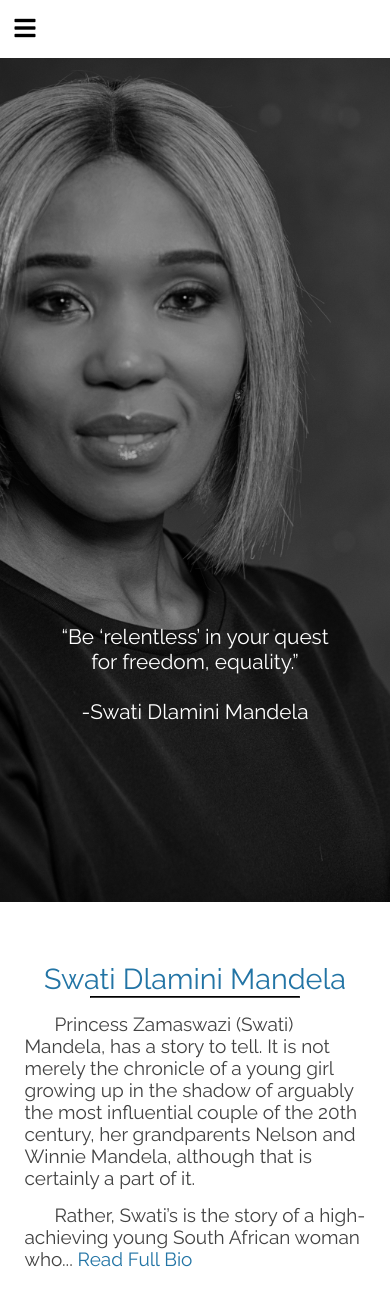
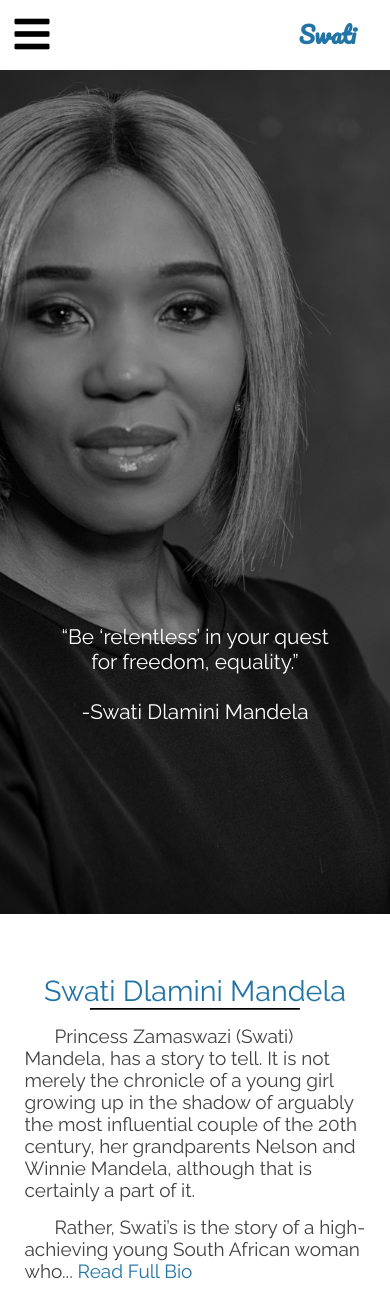
Before and after one commit to chadthomasii/Swati-Mandela-Website-2, a PHP site: page /index.php in a window 390 px wide. Shown: the top 1300 px of the page. Run offline with PHP 8.4, Linux system fonts and the light colour scheme; some libraries are stand-ins or nearby versions.

Commit message:
Fixed Navigation, now works completely.

```diff
--- a/nav.php
+++ b/nav.php
@@ -7,13 +7,47 @@ nav
 
 }
 
+
+
 ul {
-      margin: 0;
+    margin: 0 auto;
     padding: 0;
     list-style-type: none;
     background: #fff;
     position: relative;
+    max-width: 1200px;
+}
 
+
+.main-menu::after
+{
+  content: "";
+  clear: both;
+  display: table;
+}
+
+.main-menu > li
+{
+    float: right;
+}
+
+
+.main-menu > li:nth-child(2)
+{
+    margin-right: 15px;
+}
+
+ul section
+{
+    color: var(--main-color);
+    display: inline-block;
+    margin-left: 15px;
+}
+
+ul section h1
+{
+    font-family: "Pacifico";
+    font-size: 28px;
 }
 
 ul li {
@@ -63,15 +97,52 @@ nav div {
       display: none;
 }
 
-@media(max-width: 768px) {
+@media(max-width: 768px)
+{
     nav div {
         display: block;
+    }
+
+    nav div::after
+    {
+    content: "";
+    clear: both;
+    display: table;
+    }
+
+    nav div i
+    {
+        font-size: 40px;
+    }
+
+    nav div h1
+    {
+        float: right;
+        color: var(--main-color);
+        font-family: "Pacifico";
+        font-size: 23px;
+        margin-right: 20px;
     }
 
     ul {
         display: none;
         position: static;
         background: #fff;
+    }
+
+    ul section
+    {
+        display: none;
+    }
+
+    .main-menu > li
+    {
+        float: none;
+    }
+
+    .main-menu > li:nth-child(2)
+    {
+        margin-right: 0px;
     }
 
     ul li {
@@ -88,22 +159,29 @@ nav div {
 
 <nav>
 
+
+
     <div>
-
+        <h1 class="logo-text">Swati</h1>
         <i class="fa fa-bars"></i>
     </div>
 
     <ul class="main-menu">
-        <li><a href="/">Home</a></li>
-        <li><a href="/about">About</a></li>
+
+        <section>
+            <h1>Swati</h1>
+        </section>
+
+        <li><a href="/contact">Contact</a></li>
         <li><a href="#">Speaking <i class="fas fa-caret-down"></i></a>
-
             <ul class="sub-menu">
                 <li><a href="PressKit.docx">Press Kit</a></li>
                 <li><a href="/reviews">Reviews</a></li>
 
             </ul>
         </li>
-        <li><a href="/contact">Contact</a></li>
+        <li><a href="/about">About</a></li>
+        <li><a href="/">Home</a></li>
+
     </ul>
 </nav>
```
Lines whose indentation alone changed are shown as unchanged.
